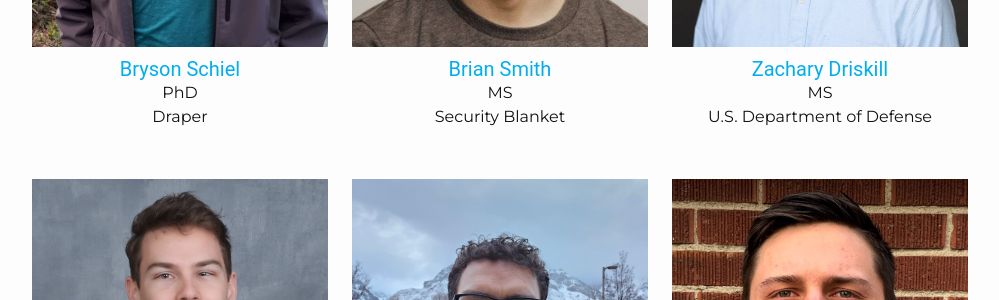
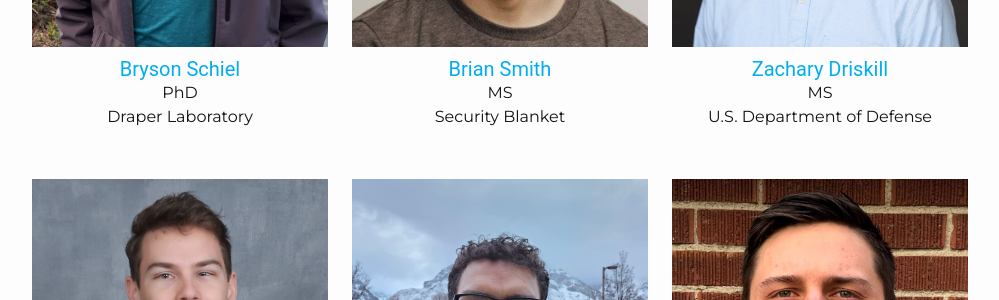
Before and after one commit to NET-BYU/NET-BYU.github.io, a Jekyll site: the page built from pages/people.html, in a window 1280 px wide and 900 px high, scrolled down 2112 px. Shown: the part 153-453 px from the top of the window, without its empty margins (140-1139 px from the left). Built offline with Jekyll 4.4.1, drawn with Linux system fonts in a browser that asks for light colours; nearby versions of some CDN libraries.

Commit message:
fancified

```diff
--- a/_data/past_students.yaml
+++ b/_data/past_students.yaml
@@ -93,7 +93,7 @@ graduate_students:
     image: /images/schiel.jpg
     link: https://www.linkedin.com/in/bryson-s-82926aa6/
     graduation: 2026-09-18
-    job: Draper
+    job: Draper Laboratory
 
 undergraduate_students:
   - first_name: Batsaikhan
```
